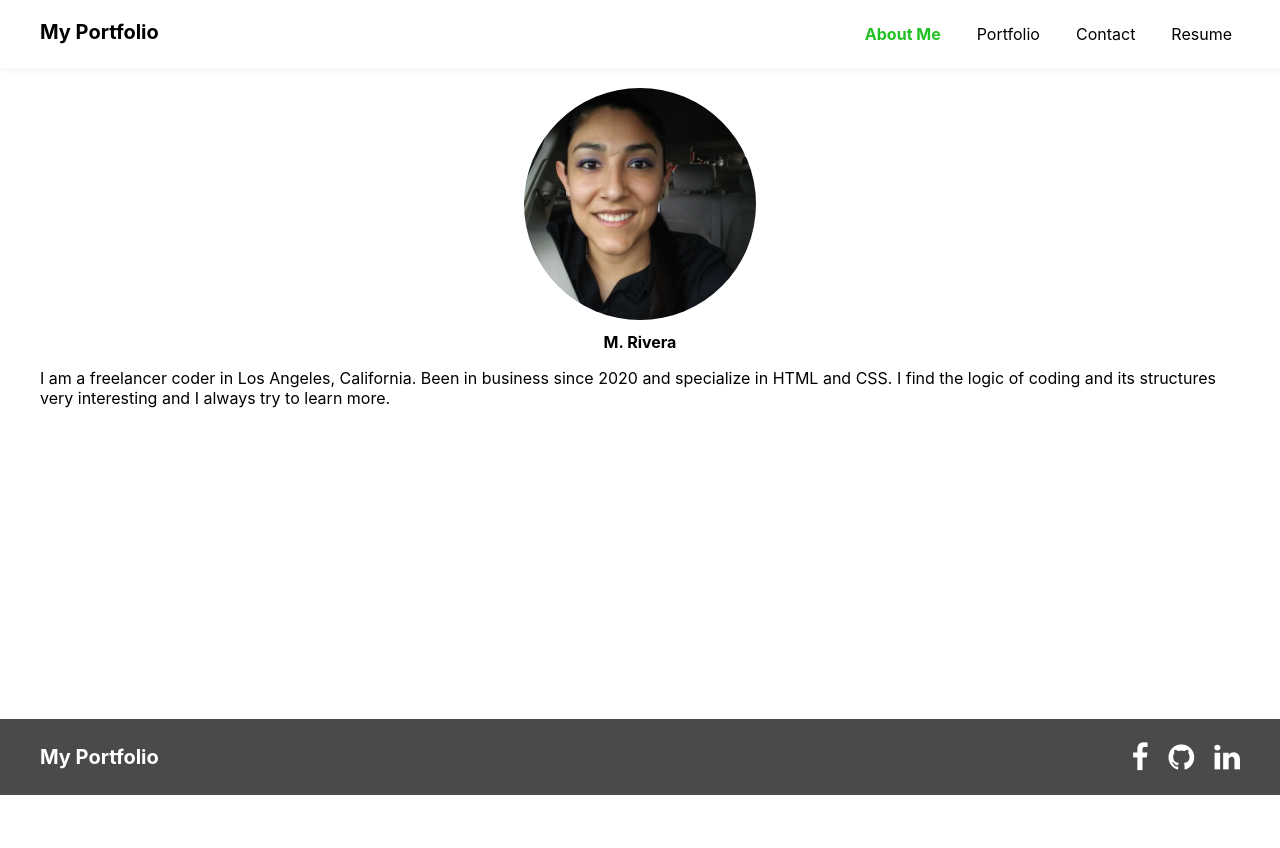
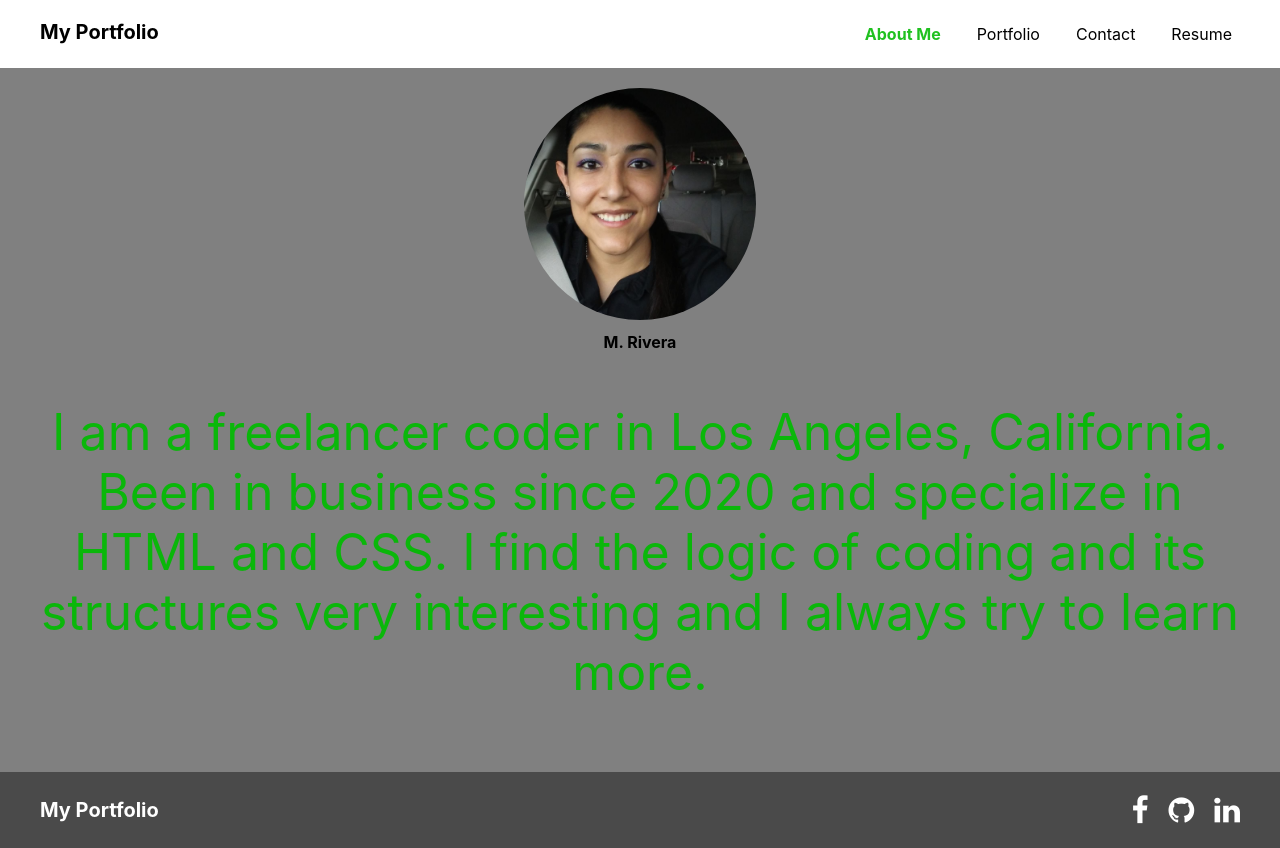
Before and after one commit to Volchenok89/portfolio-test, a React (Create React App) app: page / in a window 1280 px wide. Before the commit the page ends 800 px from the top, so only its background shows below. Built offline with nearby package versions, Linux system fonts and the light colour scheme.

Commit message:
style changes

```diff
--- a/src/About.js
+++ b/src/About.js
@@ -8,7 +8,7 @@ function About() {
                 </div>
             </div>
             <div>
-                <p>I am a freelancer coder in Los Angeles, California. Been in business since 2020 and specialize in HTML and CSS. I find the logic of coding and its structures very interesting and I always try to learn more.</p>
+                <p style={{fontSize: "50px", color: "#0ab70a", textAlign: "center"}}>I am a freelancer coder in Los Angeles, California. Been in business since 2020 and specialize in HTML and CSS. I find the logic of coding and its structures very interesting and I always try to learn more.</p>
             </div>
         </>
     );
--- a/src/App.js
+++ b/src/App.js
@@ -31,7 +31,7 @@ function App() {
   return (
     <div>
       <Header setActiveSectionState={setActiveSectionState} activeSection={activeSection}></Header>
-      <div className="main-content">
+      <div className="main-content" style={{background: (activeSection === "about") ? "gray" : "transparent"}}>
         {activeSectionJSX}
       </div>
       <Footer></Footer>
```
